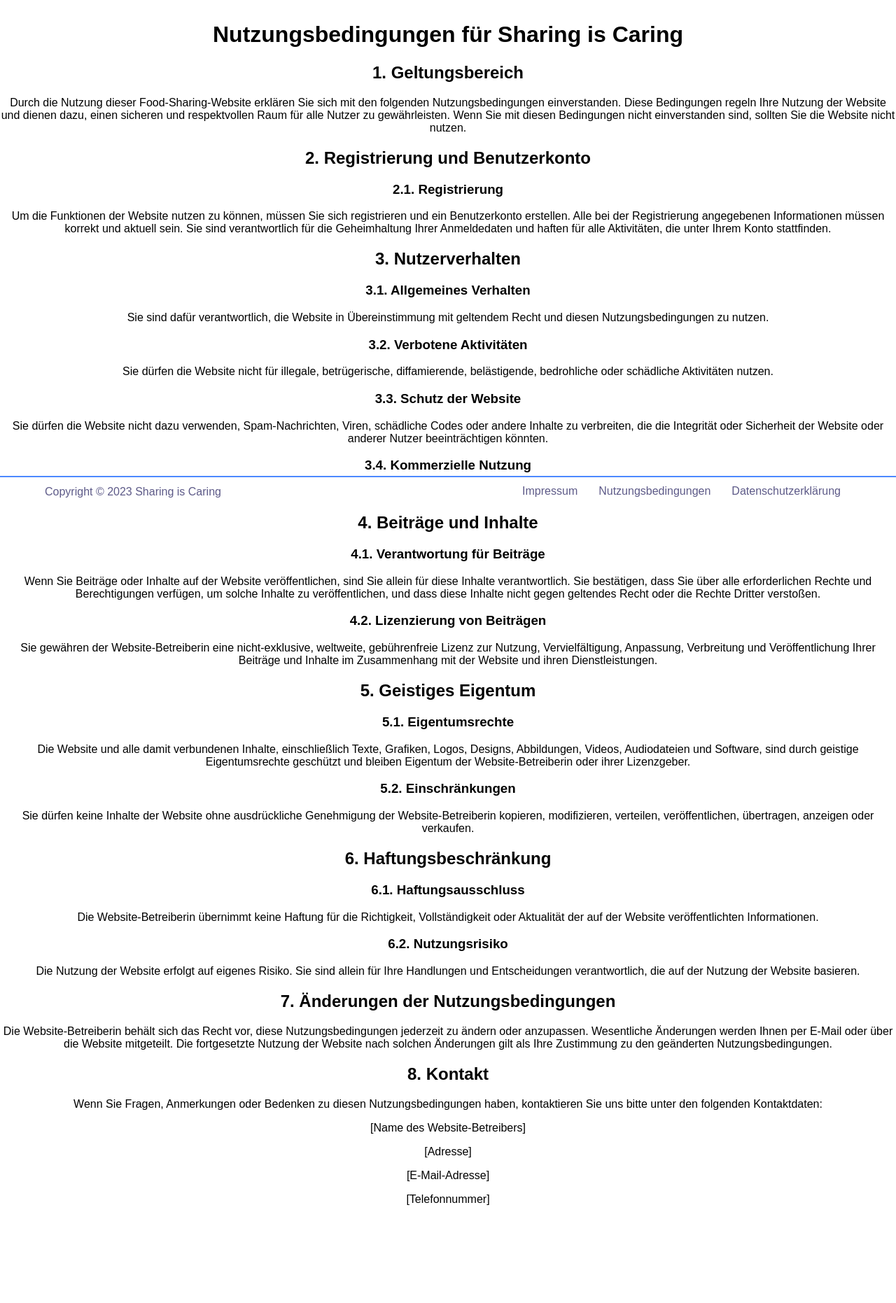
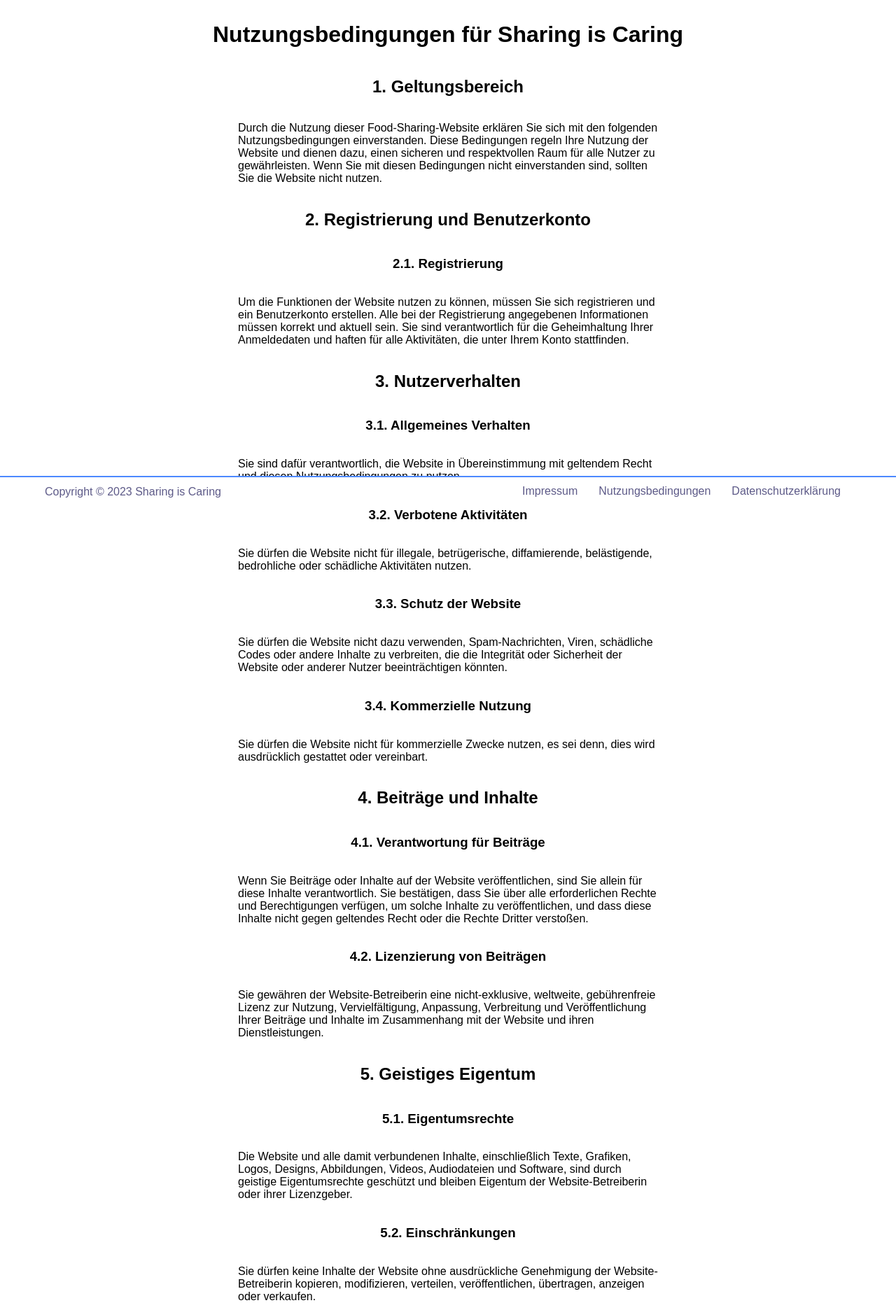
Before and after one commit to kjell5317/sharing-is-caring, a PHP site: page /Nutzungsbedingungen.php in a window 1280 px wide. Shown: the part 80-1942 px from the top of the page at 70% size. Before the commit the page ends 1802 px from the top, so only its background shows below. Run offline with PHP 8.4, Linux system fonts and the light colour scheme; data comes from the database, SQL or seed files in the repository.

Commit message:
a bit of styling still needed and impressum

```diff
--- a/Nutzungsbedingungen.php
+++ b/Nutzungsbedingungen.php
@@ -5,12 +5,13 @@
 		<meta http-equiv="X-UA-Compatible" content="IE=edge" />
 		<meta name="viewport" content="width=device-width, initial-scale=1.0" />
 		<link rel="stylesheet" href="css/global.css" />
+		<link rel="stylesheet"href="css/datenschutzerklärung.css" />
     <link rel="icon" type="image/svg" href="assets/favicon.svg">
 		<title>Nutzungsbedingungen</title>
 	</head>
 	<body>
 		<?php include "components/header.php"; ?>
-		<main>
+		<main class="main">
 		<h1>Nutzungsbedingungen für Sharing is Caring</h1>
 
 			<h2>1. Geltungsbereich</h2>
--- /dev/null
+++ b/css/datenschutzerklärung.css
@@ -0,0 +1,24 @@
+.main {
+  display: flex;
+  flex-direction: column;
+  align-items: center;
+  text-align: left;
+}
+
+.main ul {
+  display: flex;
+  flex-direction: column;
+  align-items: center;
+  list-style: none;
+  padding-left: 0;
+}
+
+.main li {
+  max-width: 600px;
+  text-align: left;
+}
+
+.main p {
+  max-width: 600px;
+  word-wrap: break-word;
+}
--- a/datenschutzerklaerung.php
+++ b/datenschutzerklaerung.php
@@ -5,12 +5,13 @@
 		<meta http-equiv="X-UA-Compatible" content="IE=edge" />
 		<meta name="viewport" content="width=device-width, initial-scale=1.0" />
 		<link rel="stylesheet" href="css/global.css" />
+		<link rel="stylesheet" href="css/datenschutzerklärung.css" />
 		<link rel="icon" type="image/svg" href="assets/favicon.svg">
 		<title>Datenschutzerklärung</title>
 	</head>
 	<body>
 		<?php include "components/header.php"; ?>
-		<main>
+		<main class="main">
 		<h1>Datenschutzerklärung für die Sharing-Is-Caring</h1>
 
 			<h2>1. Einleitung</h2>
--- a/registrierung.php
+++ b/registrierung.php
@@ -30,6 +30,8 @@
 				aria-label="Password" />
 			<input type="password" id="repassword" name="repassword" required placeholder="Passwort widerholen"
 				aria-label="Repeat password" />
+			<input type="checkbox" id="TOS" name="TOS" value="TOS">
+      			<label for="TOS" > Ich akzeptiere die Nutzungsbedingungen und Datenschutzerklärung</label> <br>
 			<input type="submit" value="Registrieren" class="accent" />
 		</form>
 	</main>
```
